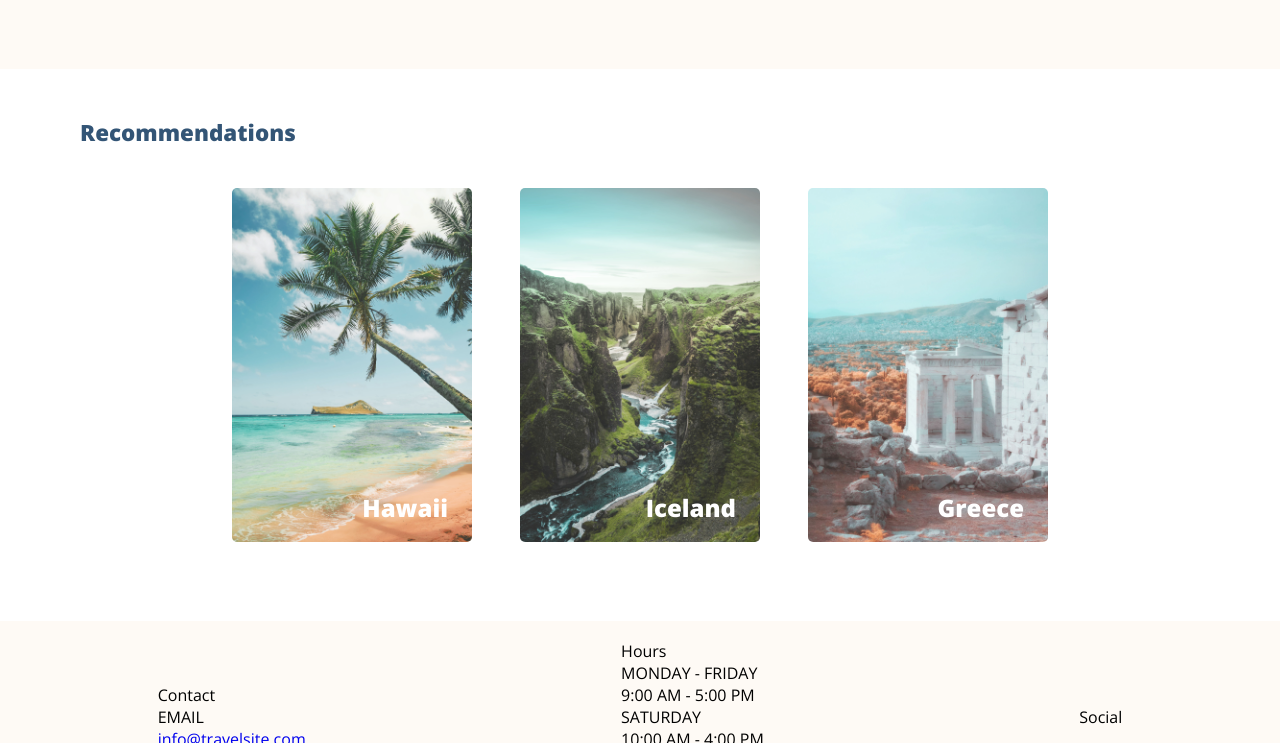
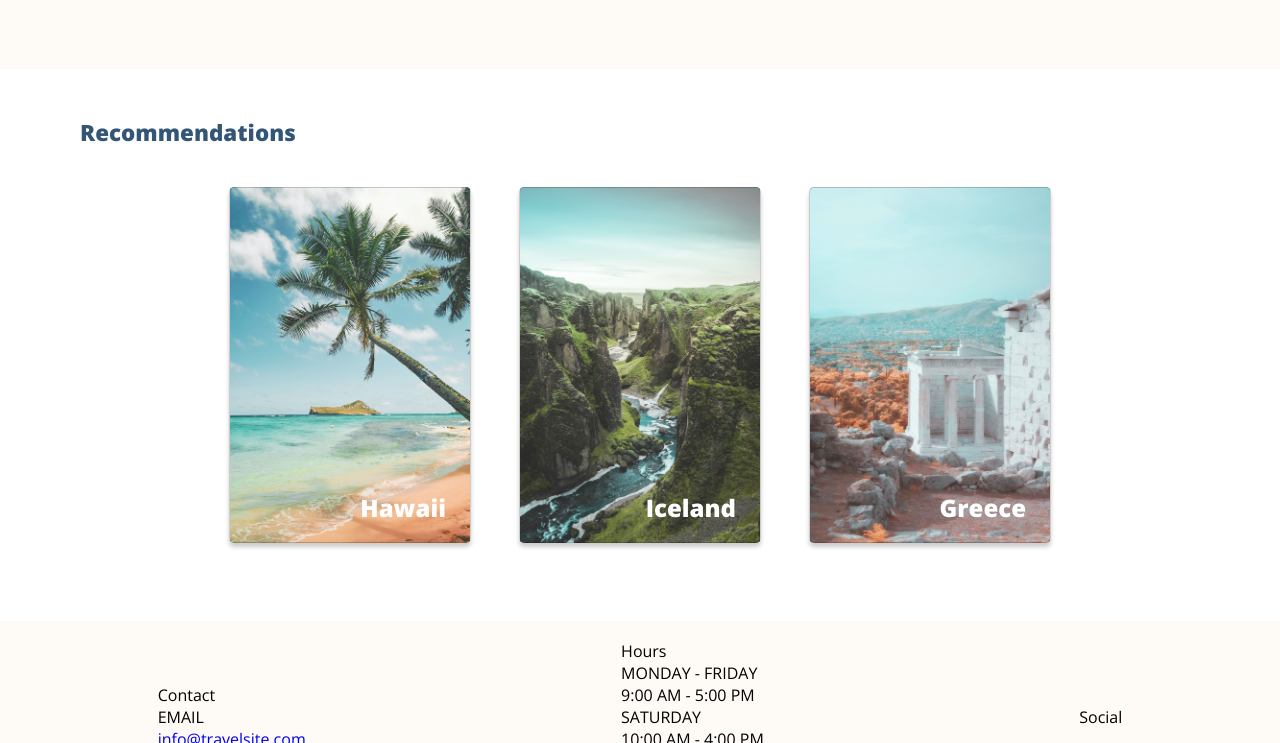
Before and after one commit to mikesdc/brnstn_travelsite, a plain HTML site: page index.html in a window 1280 px wide. Shown: the part 470-1213 px from the top of the page. Drawn offline with nearby package versions, Linux system fonts and the light colour scheme.

Commit message:
add borders and shadow to cards

```diff
--- a/css/index.scss
+++ b/css/index.scss
@@ -50,8 +50,6 @@
 // Home Page - Recommendations Section:
 
 // The recommendations title must have the color of #335576
-// There will be 3 Cards, one for each destination (Iceland, Greece, Hawaii)
-// The destination name must be in the bottom right corner of the card
 // The border radius of the cards must be 5px
 // The border of the cards must be 1px solid black with an opacity of 20%
 // The box shadow of the cards must be:
@@ -87,10 +85,10 @@
     @include flexCenter;
     align-items: flex-end;
     justify-content: flex-end;
+    border: 1px solid rgba(0, 0, 0, 0.2);
+    box-shadow: 0px 4px 4px rgba($color: #000000, $alpha: 0.2);
     border-radius: 5px;
     padding: 0 1.5rem 1.1rem;
-    // height: 21rem;
-    // width: 12rem;
   }
 }
 
--- a/css/partials/_colors.scss
+++ b/css/partials/_colors.scss
@@ -1,5 +1,7 @@
 $white: #ffffff;
 $background: #ffffff;
+
+$gray: #999999;
 
 $off-white: #fefaf5;
 $pageBackground: #fefaf5;
```
Also changed, not shown: css/index.css, 2 other files.
